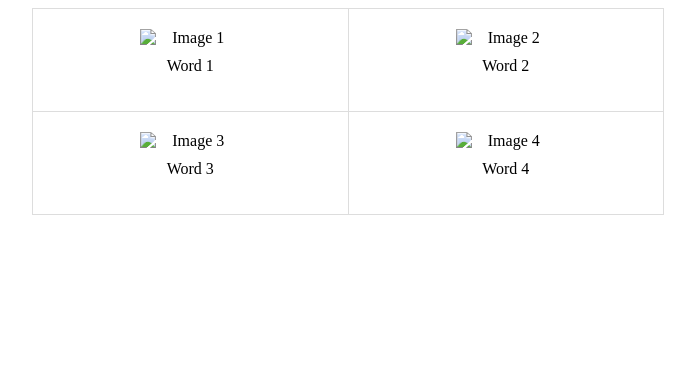
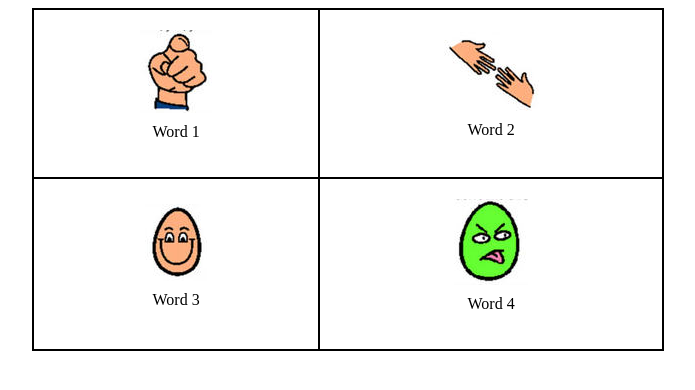
Before and after one commit to lensoftapps/aac1, a plain HTML site: page index.html in a window 1280 px wide. Shown: the whole page, without its empty margins (292-987 px from the left). Drawn offline with Linux system fonts and the light colour scheme.

Commit message:
Update index.html

```diff
--- a/index.html
+++ b/index.html
@@ -9,11 +9,12 @@
             width: 50%;
             margin: 0 auto;
             border-collapse: collapse;
+            border: 2px solid #000;
         }
         td {
             text-align: center;
             padding: 20px;
-            border: 1px solid #ddd;
+            border: 2px solid #000;
         }
         img {
             max-width: 100px;
@@ -32,21 +33,21 @@
 <table>
     <tr>
         <td>
-            <img src="01.jpg" alt="Image 1">
+            <img src="img/01.jpg" alt="Image 1">
             <p>Word 1</p>
         </td>
         <td>
-            <img src="02.jpg" alt="Image 2">
+            <img src="img/02.jpg" alt="Image 2">
             <p>Word 2</p>
         </td>
     </tr>
     <tr>
         <td>
-            <img src="03.jpg" alt="Image 3">
+            <img src="img/03.jpg" alt="Image 3">
             <p>Word 3</p>
         </td>
         <td>
-            <img src="04.jpg" alt="Image 4">
+            <img src="img/04.jpg" alt="Image 4">
             <p>Word 4</p>
         </td>
     </tr>
```
